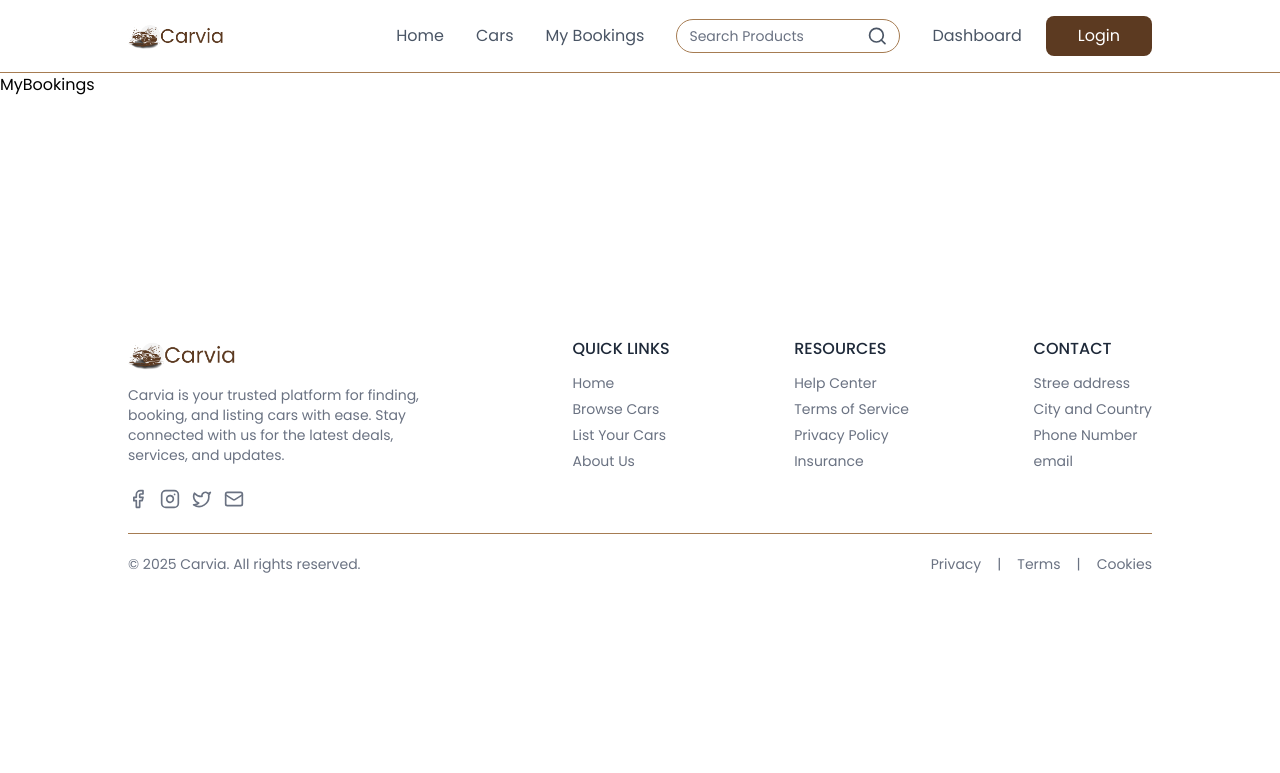
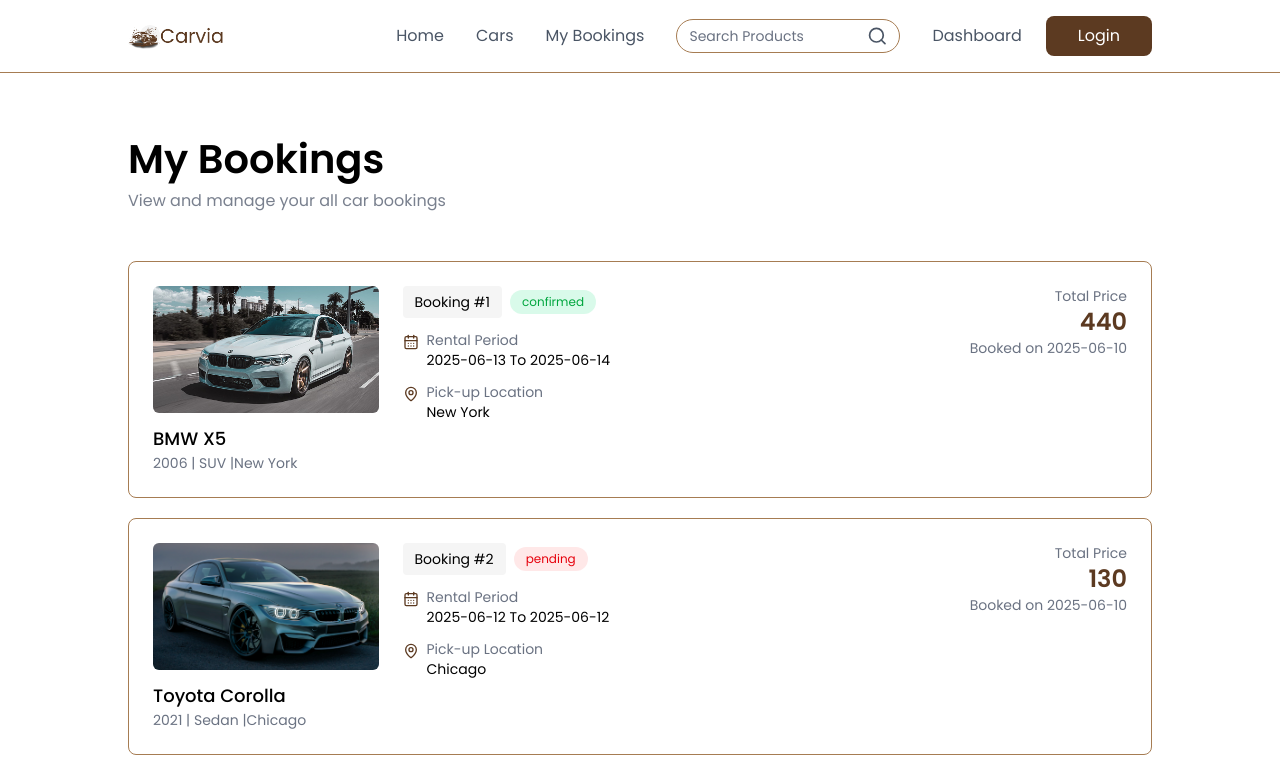
Before and after one commit to PrethigahShanmugarajah/Carvia, a React (Vite) app in the folder Client/: page /my-bookings in a window 1280 px wide. Shown: the top 773 px of the page. Built offline with nearby package versions, Linux system fonts and the light colour scheme.

Commit message:
Completed My Bookings Page

```diff
--- a/Client/src/pages/MyBookings.jsx
+++ b/Client/src/pages/MyBookings.jsx
@@ -1,9 +1,116 @@
-import React from "react";
+import React, { useEffect, useState } from "react";
+import { assets, dummyMyBookingsData } from "../assets/assets";
+import Title from "../components/Title";
+import { CalendarDays, MapPin } from "lucide-react";
 
 const MyBookings = () => {
+  const currency = import.meta.env.VITE_CURRENCY;
+
+  const [bookings, setBookings] = useState([]);
+
+  const fetchMyBookings = async () => {
+    setBookings(dummyMyBookingsData);
+  };
+
+  useEffect(() => {
+    fetchMyBookings();
+  }, []);
+
   return (
-    <div>
-      <h1>MyBookings</h1>
+    <div className="px-6 md:px-16 lg:px-24 xl:px-32 2xl:px-48 mt-16 text-sm max-w-7xl">
+      <Title
+        title="My Bookings"
+        subTitle="View and manage your all car bookings"
+        align="left"
+      />
+
+      <div>
+        {bookings.map((booking, index) => (
+          <div
+            key={bookings._id}
+            className="grid grid-cols-1 md:grid-cols-4 gap-6 p-6 border border-borderColor rounded-lg mt-5 first:mt-12"
+          >
+            {/* ---------------- Car Image + Info ---------------- */}
+            <div className="md:col-span-1">
+              <div className="rounded-md overflow-hidden mb-3">
+                <img
+                  src={booking.car.image}
+                  alt=""
+                  className="w-full h-auto aspect-video object-cover"
+                />
+              </div>
+
+              <p className="text-lg font-medium mt-2">
+                {booking.car.brand} {booking.car.model}
+              </p>
+
+              <p className="text-gray-500">
+                {booking.car.year} | {booking.car.category} |
+                {booking.car.location}
+              </p>
+            </div>
+
+            {/* ---------------- Booking Info ---------------- */}
+            <div className="md:col-span-2">
+              <div className="flex items-center gap-2">
+                <p className="px-3 py-1.5 bg-light rounded">
+                  Booking #{index + 1}
+                </p>
+
+                <p
+                  className={`px-3 py-1 text-xs rounded-full ${
+                    booking.status === "confirmed"
+                      ? "bg-green-400/15 text-green-600"
+                      : "bg-red-400/15 text-red-600"
+                  }`}
+                >
+                  {booking.status}
+                </p>
+              </div>
+
+              <div className="flex items-start gap-2 mt-3">
+                {/* <img
+                  src={assets.calendar_icon_colored}
+                  alt=""
+                  className="w-4 h-4 mt-1"
+                /> */}
+                <CalendarDays className="w-4 h-4 mt-1 text-primary" />
+                <div>
+                  <p className="text-gray-500">Rental Period</p>
+                  <p>
+                    {booking.pickupDate.split("T")[0]} To{" "}
+                    {booking.returnDate.split("T")[0]}
+                  </p>
+                </div>
+              </div>
+
+              <div className="flex items-start gap-2 mt-3">
+                {/* <img
+                  src={assets.location_icon}
+                  alt=""
+                  className="w-4 h-4 mt-1"
+                /> */}
+                <MapPin className="w-4 h-4 mt-1 text-primary" />
+                <div>
+                  <p className="text-gray-500">Pick-up Location</p>
+                  <p>{booking.car.location}</p>
+                </div>
+              </div>
+            </div>
+
+            {/* ---------------- Price ---------------- */}
+            <div className="md:col-span-1 flex flex-col justify-between gap-6">
+              <div className="text-sm text-gray-500 text-right">
+                <p>Total Price</p>
+                <h1 className="text-2xl font-semibold text-primary">
+                  {currency} {booking.price}
+                </h1>
+                <p>Booked on {booking.createdAt.split("T")[0]}</p>
+              </div>
+            </div>
+          </div>
+        ))}
+      </div>
     </div>
   );
 };
```
